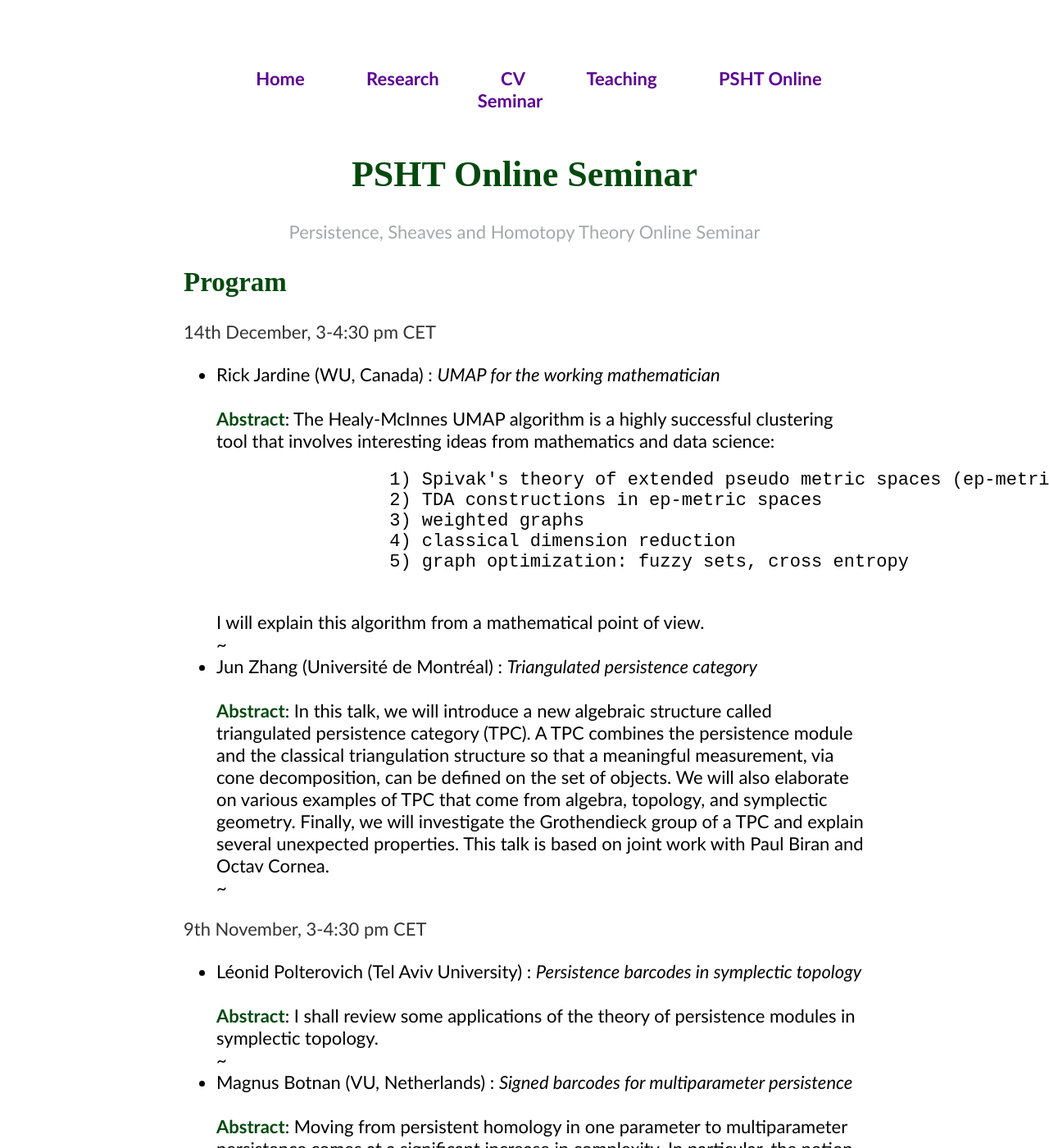
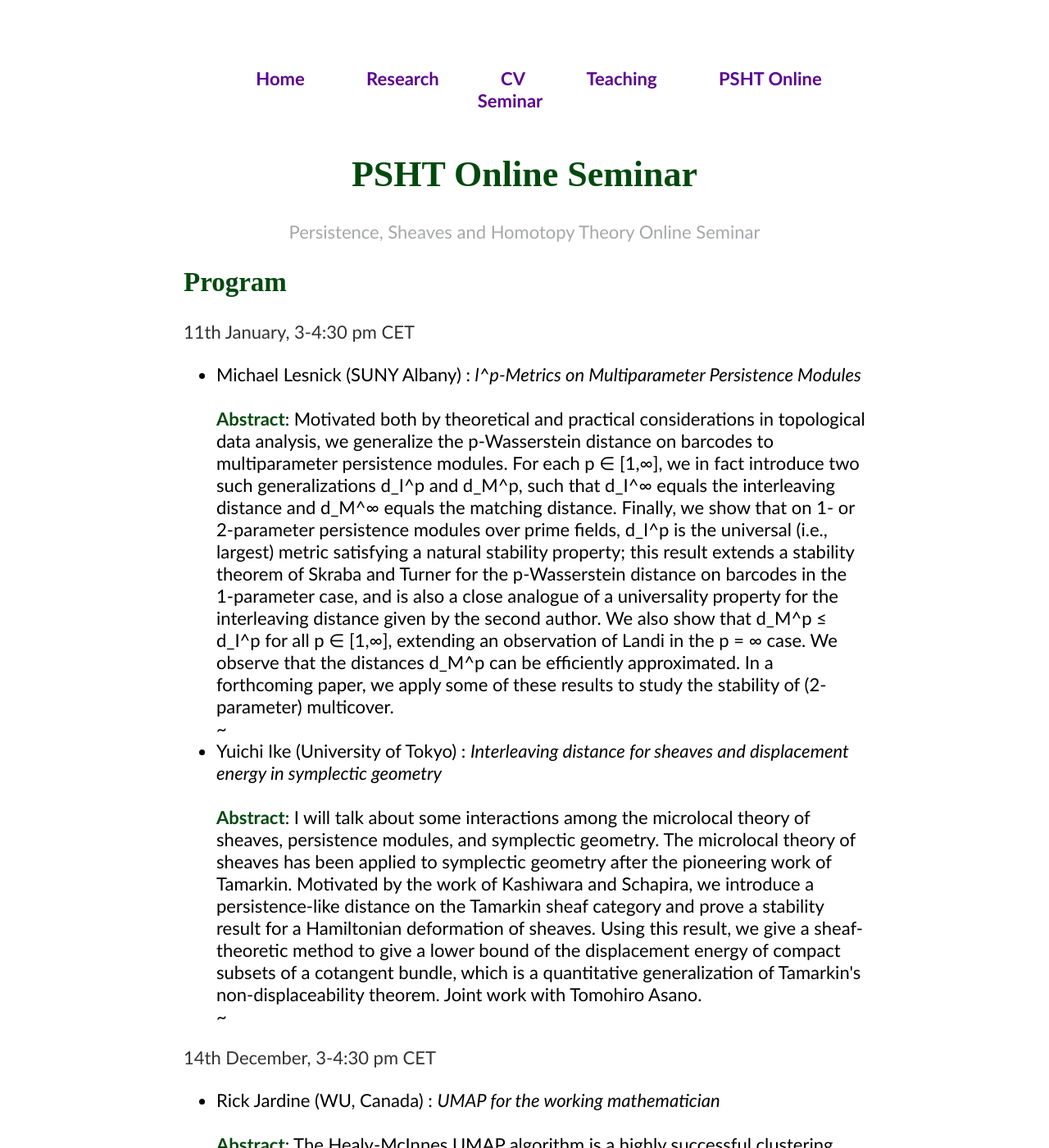
Before and after one commit to nberkouk/nberkouk.github.io, a Jekyll site: the page built from psht.html, in a window 1280 px wide and 1400 px high. Shown: the whole window at 82% size. Built offline with Jekyll 4.4.1, drawn with Linux system fonts in a browser that asks for light colours.

Commit message:
update psht

```diff
--- a/psht.html
+++ b/psht.html
@@ -17,6 +17,34 @@ title: Nicolas Berkouk
 
 
       <h2>Program</h2>
+
+      <p>11th January, 3-4:30 pm CET</p>
+      <ul style="font-family:'Optima';">
+
+      <li>Michael Lesnick  (SUNY Albany) : <i>l^p-Metrics on Multiparameter Persistence Modules </i></li>
+        <br> <b> Abstract</b>:  Motivated both by theoretical and practical considerations in topological data analysis, we generalize the p-Wasserstein distance on barcodes to multiparameter persistence modules. For each p ∈ [1,∞], we in fact introduce two such generalizations d_I^p and d_M^p, such that d_I^∞ equals the interleaving distance and d_M^∞ equals the matching distance.  Finally, we show that on 1- or 2-parameter persistence modules over prime fields, d_I^p is the universal (i.e., largest) metric satisfying a natural stability property; this result extends a stability theorem of Skraba and Turner for the p-Wasserstein distance on barcodes in the 1-parameter case, and is also a close analogue of a universality property for the interleaving distance given by the second author.  We also show that d_M^p ≤ d_I^p for all p ∈ [1,∞], extending an observation of Landi in the p = ∞ case.  We observe that the distances d_M^p can be efficiently approximated.  In a forthcoming paper, we apply some of these results to study the stability of (2-parameter) multicover.
+
+    <br> ~
+      <li>Yuichi Ike  (University of Tokyo)  : <i>Interleaving distance for sheaves and displacement energy in symplectic geometry </i></li>
+        <br> <b> Abstract</b>: I will talk about some interactions among the microlocal theory of sheaves, persistence modules, and symplectic geometry. The microlocal theory of
+        sheaves has been applied to symplectic geometry after the pioneering work
+        of Tamarkin. Motivated by the work of Kashiwara and Schapira, we introduce
+        a persistence-like distance on the Tamarkin sheaf category and prove a stability
+        result for a Hamiltonian deformation of sheaves. Using this result, we give
+        a sheaf-theoretic method to give a lower bound of the displacement energy of
+        compact subsets of a cotangent bundle, which is a quantitative generalization
+        of Tamarkin's non-displaceability theorem.
+        Joint work with Tomohiro Asano.
+
+    <br> ~
+      </ul>
+
+
+
+
+
+
+
 
       <p>14th December, 3-4:30 pm CET</p>
       <ul style="font-family:'Optima';">
```
